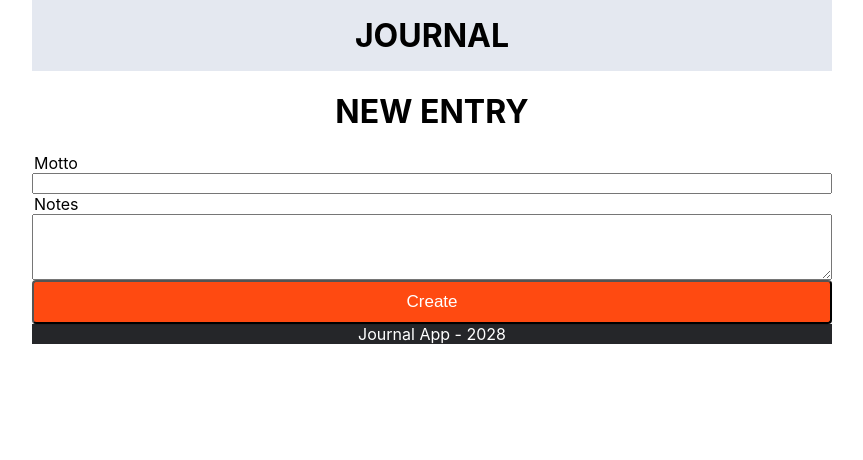
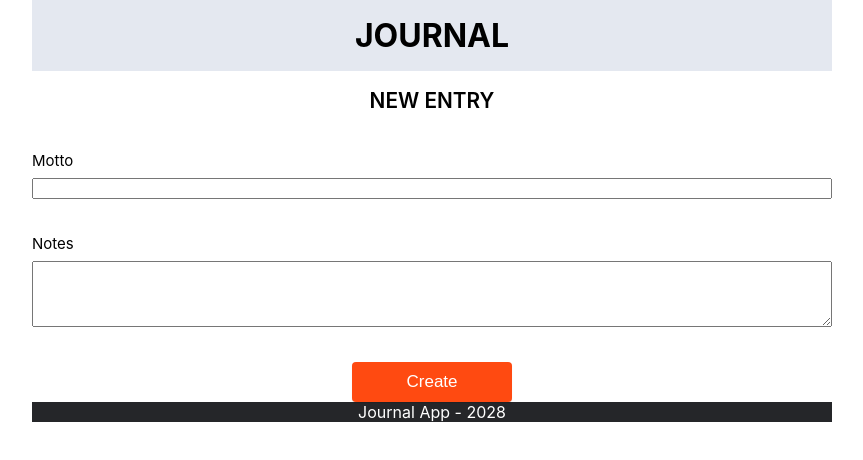
Before and after one commit to JanaS87/journal, a React (Create React App) app: page / in a window 1280 px wide. Shown: the top 460 px of the page, without its empty margins (208-1071 px from the left). Built offline with nearby package versions, Linux system fonts and the light colour scheme.

Commit message:
add entryform, button

```diff
--- a/src/App.css
+++ b/src/App.css
@@ -15,10 +15,6 @@ Main {
   flex-direction: column;
 }
 
-Form {
-  display: flex;
-  flex-direction: column;
-}
 
 .btnStyle {
     background-color: var(--color-nemo);
@@ -26,48 +22,16 @@ Form {
     box-shadow: rgba(0, 0, 0, 0.12) 0 1px 1px;
     color: #FFFFFF;
     cursor: pointer;
-    display: block;
     font-size: 17px;
     line-height: 100%;
     margin: 0;
     outline: 0;
     padding: 11px 15px 12px;
     text-align: center;
-    transition: box-shadow .05s ease-in-out,opacity .05s ease-in-out;
-    user-select: none;
-    -webkit-user-select: none;
-    touch-action: manipulation;
-    width: 100%;
+    width: 20%;
+
   }
 
-  .btnStyle:hover {
-    box-shadow: rgba(255, 255, 255, 0.3) 0 0 2px inset, rgba(0, 0, 0, 0.4) 0 1px 2px;
-    text-decoration: none;
-    transition-duration: .15s, .15s;
-  }
-
-  .btnStyle:active {
-    box-shadow: rgba(0, 0, 0, 0.15) 0 2px 4px inset, rgba(0, 0, 0, 0.4) 0 1px 1px;
-  }
-
-  .btnStyle:disabled {
-    cursor: not-allowed;
-    opacity: .6;
-  }
-
-  .btnStyle:disabled:active {
-    pointer-events: none;
-  }
-
-  .btnStyle:disabled:hover {
-    box-shadow: none;
-  }
-
-
-Form h1{
-  text-align: center;
-  text-transform: uppercase;
-}
 
 Footer {
   text-align: center;
--- a/src/App.js
+++ b/src/App.js
@@ -1,6 +1,6 @@
 import Header from "./components/Header/Header";
 import Main from "./components/Main/Main";
-import Form from "./components/Form/Form";
+import EntryForm from "./components/Entry-Form/index.js";
 import Footer from "./components/Footer/Footer";
 import "./App.css";
 
@@ -9,9 +9,8 @@ function App() {
     <>
       <Header></Header>
       <Main>
-        <Form></Form>
+        <EntryForm></EntryForm>
       </Main>
-
       <Footer></Footer>
     </>
   );
--- /dev/null
+++ b/src/components/Button/Button.css
@@ -0,0 +1,20 @@
+.btnStyle {
+    background-color: var(--color-nemo);
+    border: none;
+    color: var(--color-foam);
+    cursor: pointer;
+    font-size: 17px;
+    line-height: 100%;
+    padding: 12px 40px;
+    text-align: center;
+    width: fit-content;
+    appearance: none;
+  }
+
+  .btnStyle:hover {
+    background-color: var(--color-nemo-dark);
+  }
+
+  .btnStyle:active {
+    background-color: var(--color-nemo-mid);
+  }
--- /dev/null
+++ b/src/components/Button/index.js
@@ -0,0 +1,8 @@
+import "./Button.css";
+
+export default function Button({children}){
+    return (
+        <button type="button" className="btnStyle">{children}</button>
+    )
+
+}
--- /dev/null
+++ b/src/components/Entry-Form/Entry-Form.css
@@ -0,0 +1,34 @@
+.entryForm {
+    display: flex;
+    flex-direction: column;
+    width: 100%;
+    gap: 20px;
+}
+
+.entryForm__title {
+    text-transform: uppercase;
+    font-size: 1.3rem;
+    font-weight: 600;
+    text-align: center;
+}
+
+.entryForm__fields {
+    display: flex;
+    flex-direction: column;
+    gap: 35px;
+}
+
+.entryForm__field {
+    display: flex;
+    flex-direction: column;
+    gap: 8px;
+}
+
+.entryForm__field > label {
+    font-size: 15px;
+}
+
+.entryForm__btn-container {
+ display: flex;
+ justify-content: center;
+}
--- /dev/null
+++ b/src/components/Entry-Form/index.js
@@ -0,0 +1,25 @@
+import "./Entry-Form.css";
+import Button from "../Button";
+import React from "react";
+
+
+export default function EntryForm(){
+    return (
+        <form className="entryForm">
+              <h2 className="entryForm__title">New Entry</h2>
+            <div className="entryForm__fields">
+                <div className="entryForm__field">
+            <label htmlFor="motto">Motto</label>
+            <input className="motto" type="text" id="motto" required></input>
+            </div>
+            <div className="entryForm__field">
+            <label htmlFor="notes">Notes</label>
+            <textarea rows="4" cols="50" id="notes" required></textarea>
+            </div>
+            <div className="entryForm__btn-container">
+            <Button type="submit">Create</Button>
+            </div>
+            </div>
+        </form>
+    );
+}
--- a/src/components/Form/Form.js
+++ /dev/null
@@ -1,17 +0,0 @@
-import React from "react";
-
-export default function Form() {
-    return (
-        <form>
-            <h1>New Entry</h1>
-            <legend htmlFor="inputField">Motto</legend>
-            <input className="inputStyle" type="text" id="inputField" required></input>
-
-            <legend htmlFor="textField">Notes</legend>
-            <textarea rows="4" cols="50" id="textField" required></textarea>
-
-            <button className="btnStyle">Create</button>
-
-        </form>
-    )
-}
```
